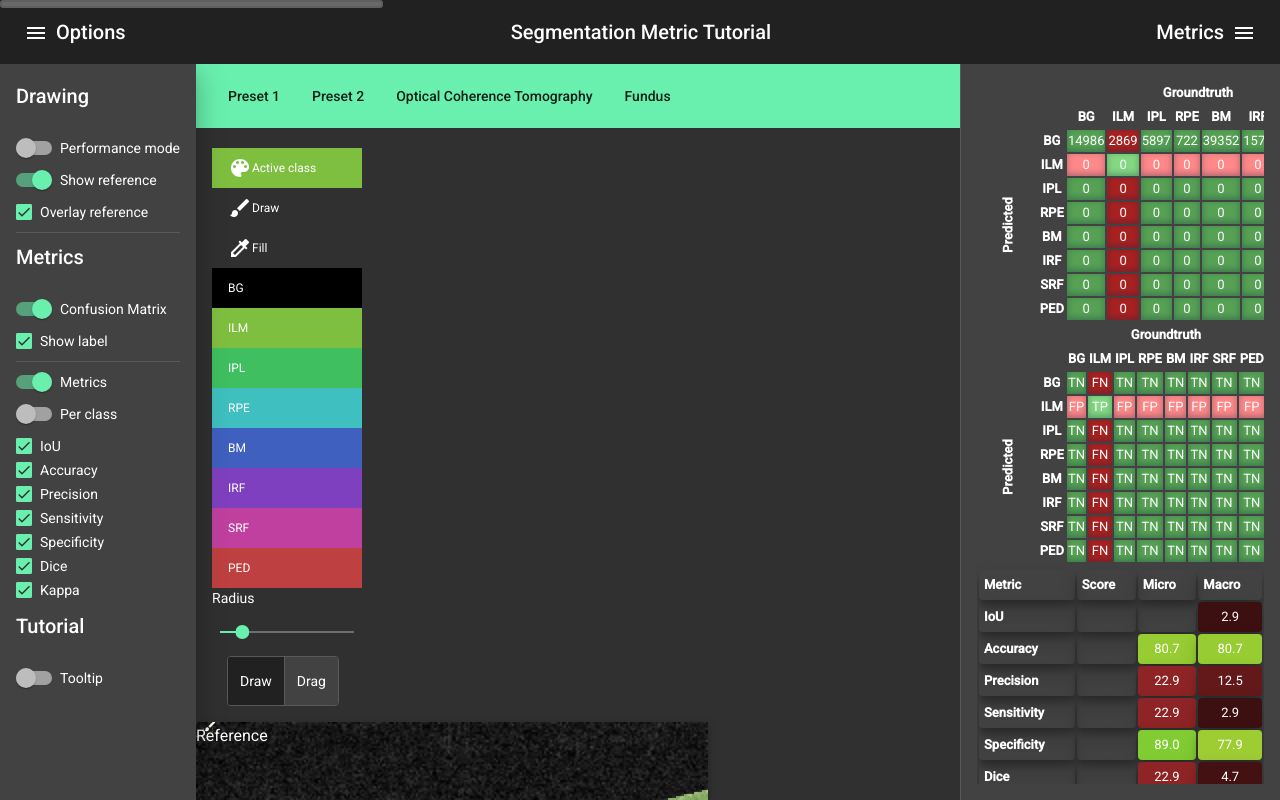
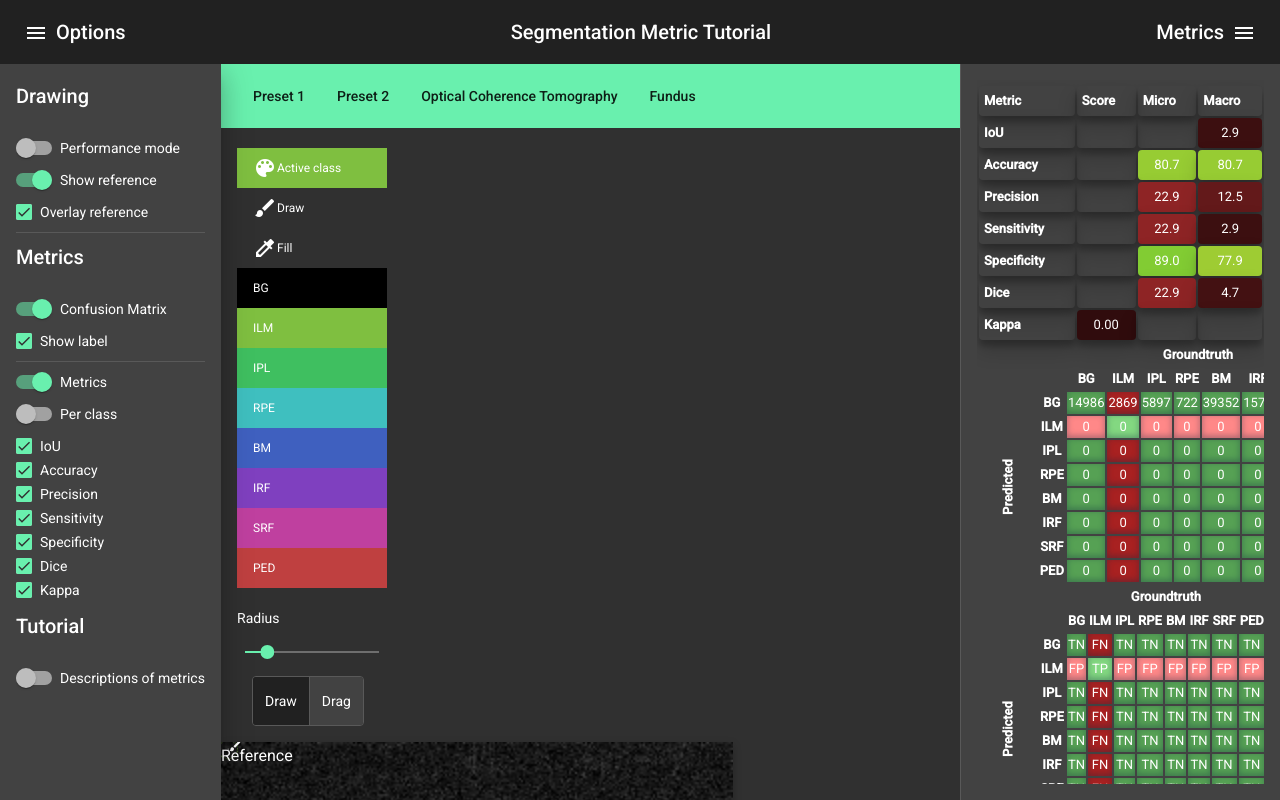
Before and after one commit to ClementPla/SegmentationMetricTutorial, an Angular app: page / in a window 1280 px wide. Built offline with nearby package versions, Linux system fonts and the light colour scheme.

Commit message:
First draft of hovering tooltips (from Material Angular)

```diff
--- a/src/app/Components/drawing/drawing.component.html
+++ b/src/app/Components/drawing/drawing.component.html
@@ -1,11 +1,18 @@
 <mat-toolbar color="accent">
   <mat-toolbar-row>
-    <button mat-button (click)="buildGroundtruth(0)">Preset 1</button>
-    <button mat-button (click)="buildGroundtruth(1)">Preset 2</button>
-    <button mat-button (click)="buildGroundtruth(2)">
+    <button mat-button (click)="buildGroundtruth(0)"
+    matTooltip="Binary classification example">
+      Preset 1
+    </button>
+    <button mat-button (click)="buildGroundtruth(1)"
+    matTooltip="Multi-classification example">
+      Preset 2</button>
+    <button mat-button (click)="buildGroundtruth(2)"
+    matTooltip="Medical image example on OCT">
       Optical Coherence Tomography
     </button>
-    <button mat-button (click)="buildGroundtruth(3)">
+    <button mat-button (click)="buildGroundtruth(3)"
+    matTooltip="Medical image example on Fundus image">
       Fundus
     </button>
   </mat-toolbar-row>
@@ -20,16 +27,24 @@
         [style.background-color]="
           classService.getRGBStyleFromClass(classService.currentClass)
         "
+        matTooltip="Class selected and which will be used when drawing or filling"
       >
         <mat-icon>color_lens</mat-icon>Active class
       </button>
-      <button mat-list-item (click)="changeTool('draw')">
+      <button mat-list-item (click)="changeTool('draw'); setDrawMode()"
+      matTooltip="Click to modify either the groundtruth (on reference image) or the segmentation (on prediction image) with a paintbrush tool">
         <mat-icon>brush</mat-icon>Draw
       </button>
 
-      <button mat-list-item (click)="changeTool('fill')">
+      <button mat-list-item (click)="changeTool('fill'); setDrawMode()"
+      matTooltip="Click and fill a region defined by the groundtruth's segmentation with the active class (only applicable on prediction image).">
         <mat-icon>colorize</mat-icon>Fill
       </button>
+
+      <!--
+      <button mat-list-item (click)="setDragMode()" matTooltip="Trying drag"
+        ><mat-icon>colorize</mat-icon>Drag
+      </button>-->
 
       <button
         mat-list-item
@@ -40,7 +55,8 @@
         {{ class }}
       </button>
     </mat-action-list>
-
+    <!--Adding a break line to add space before radius-->
+    <br>
     <label for="sliderRadius">Radius</label>
     <mat-slider
       id="sliderRadius"
@@ -51,13 +67,15 @@
       (input)="resizeBrush($event)"
       thumbLabel
       step="0.5"
+      matTooltip="Vary the radius of the paintbrush"
     ></mat-slider>
 
+    <!--See if we want to move this and add only drag button up-->
     <mat-button-toggle-group>
-      <mat-button-toggle [checked]="drawNotDrag" (change)="setDrawMode()"
+      <mat-button-toggle [checked]="drawNotDrag" (change)="setDrawMode()" matTooltip="Draw on the reference of prediction images"
         >Draw</mat-button-toggle
       >
-      <mat-button-toggle [checked]="!drawNotDrag" (change)="setDragMode()"
+      <mat-button-toggle [checked]="!drawNotDrag" (change)="setDragMode()" matTooltip="Drag the cursor and see the evolution of the metrics while doing so. The final position of the cursor will be drawn."
         >Drag</mat-button-toggle
       >
     </mat-button-toggle-group>
--- a/src/app/Services/control-ui.service.ts
+++ b/src/app/Services/control-ui.service.ts
@@ -19,7 +19,7 @@ export class ControlUIService {
   showReference: boolean = true;
   showOverlayReference: boolean = true;
 
-  pos: Point2D = {x:0, y:0};
+  pos: Point2D = {x:-500, y:-500};
   constructor() {}
 
   activate(event: MouseEvent, type: string) {
--- a/src/app/app.component.html
+++ b/src/app/app.component.html
@@ -5,20 +5,22 @@
     class="example-icon"
     aria-label="Example icon-button with menu icon"
     (click)="optionsDrawer.toggle()"
-  >
+    matTooltip="Click to open or close the Options drawer"
+    >
     <mat-icon>menu</mat-icon>
   </button>
-  Options
+  <h2 matTooltip="This panels shows the different options related to the drawing and the display of the metrics">Options</h2>
   <span class="flexExpand"></span>
   <h1>Segmentation Metric Tutorial</h1>
   <span class="flexExpand"></span>
-  Metrics
+  <h2 matTooltip="This panel shows the segmentation metrics chosen and the confusion matrix used to compute them. Activate the Descriptions of metrics toggle to see a visual and textual description of the implemented metrics.">Metrics</h2>
   <button
     mat-icon-button
     class="example-icon"
     aria-label="Example icon-button with menu icon"
     (click)="metricsDrawer.toggle()"
-  >
+    matTooltip="Click to open or close the Metrics drawer"
+    >
     <mat-icon>menu</mat-icon>
   </button>
 </mat-toolbar>
@@ -31,6 +33,7 @@
         class="example-margin"
         [checked]="UICtrlService.performanceMode"
         (change)="UICtrlService.togglePerformanceMode()"
+        matTooltip="Computes the metrics only after the user stopped drawing, hence minimizes the lag between the drawing and its apparition on the screen"
       >
         Performance mode
       </mat-slide-toggle>
@@ -38,6 +41,7 @@
         class="example-margin"
         [checked]="UICtrlService.showReference"
         (change)="UICtrlService.toggleReferenceDisplay()"
+        matTooltip="Show both the reference image and groundtruth and the predicted segmentation on two separate panels"
       >
         Show reference
       </mat-slide-toggle>
@@ -45,6 +49,7 @@
         class="example-margin"
         [checked]="UICtrlService.showOverlayReference"
         (change)="UICtrlService.toggleOverlayReference()"
+        matTooltip="Overlay the groundtruth segmentation in the predicted panel"
       >
         Overlay reference
       </mat-checkbox>
@@ -55,6 +60,7 @@
         class="example-margin"
         [checked]="UICtrlService.showConfMat"
         (change)="UICtrlService.toggleCM()"
+        matTooltip="Show the confusion matrix in the Metrics drawer"
       >
         Confusion Matrix
       </mat-slide-toggle>
@@ -63,6 +69,7 @@
         class="example-margin"
         [checked]="UICtrlService.showConfMatLabel"
         (change)="UICtrlService.toggleCMLabel()"
+        matTooltip="Show the corresponding labels of the confusion matrix"
       >
         Show label
       </mat-checkbox>
@@ -72,6 +79,7 @@
         class="example-margin"
         [checked]="UICtrlService.showMetrics"
         (change)="UICtrlService.toggleMetrics()"
+        matTooltip="Show the segmentation metrics in the Metrics drawer"
       >
         Metrics
       </mat-slide-toggle>
@@ -79,6 +87,7 @@
         class="example-margin"
         [checked]="UICtrlService.showPerClassMetrics"
         (change)="UICtrlService.togglePerClassMetrics()"
+        matTooltip="Show the metrics w.r.t to each class and not an average (micro or macro)"
       >
         Per class
       </mat-slide-toggle>
@@ -101,19 +110,21 @@
           </mat-checkbox>
         </div>
       </div>
-      <h2>Tutorial</h2>
+      <!--Change the name from Tutorial to something more evocative-->
+      <h2 >Tutorial</h2>
       <mat-slide-toggle
         class="example-margin"
+        matTooltip="Activate in order to get description about metrics when hovering over them"
         (change)="
           UICtrlService.tooltipsActivated = !UICtrlService.tooltipsActivated
         "
-        >Tooltip</mat-slide-toggle
-      >
+        >Descriptions of metrics</mat-slide-toggle>
     </div>
   </mat-drawer>
-  <mat-drawer class="metric-drawer" #metricsDrawer opened="true" mode="side" position="end" autosize>
+  <mat-drawer class="metric-drawer"
+  #metricsDrawer opened="true" mode="side" position="end" autosize>
+    <app-metrics *ngIf="UICtrlService.showMetrics" (changeActiveClass)="changeActiveClass($event)"></app-metrics>
     <app-conf-mat *ngIf="UICtrlService.showConfMat" (changeActiveClass)="changeActiveClass($event)"></app-conf-mat>
-    <app-metrics *ngIf="UICtrlService.showMetrics" (changeActiveClass)="changeActiveClass($event)"></app-metrics>
   </mat-drawer>
   <app-drawing></app-drawing>
 </mat-drawer-container>
--- a/src/app/app.module.ts
+++ b/src/app/app.module.ts
@@ -19,6 +19,7 @@ import {MatListModule} from '@angular/material/list';
 import {MatDividerModule} from '@angular/material/divider';
 import {MatCheckboxModule} from '@angular/material/checkbox';
 import {MatButtonToggleModule} from '@angular/material/button-toggle';
+import {MatTooltipModule} from '@angular/material/tooltip'
 
 @NgModule({
   declarations: [
@@ -42,7 +43,8 @@ import {MatButtonToggleModule} from '@angular/material/button-toggle';
     MatButtonModule,
     BrowserModule,
     AppRoutingModule,
-    BrowserAnimationsModule
+    BrowserAnimationsModule,
+    MatTooltipModule
   ],
   providers: [ClassesService],
   bootstrap: [AppComponent]
```
